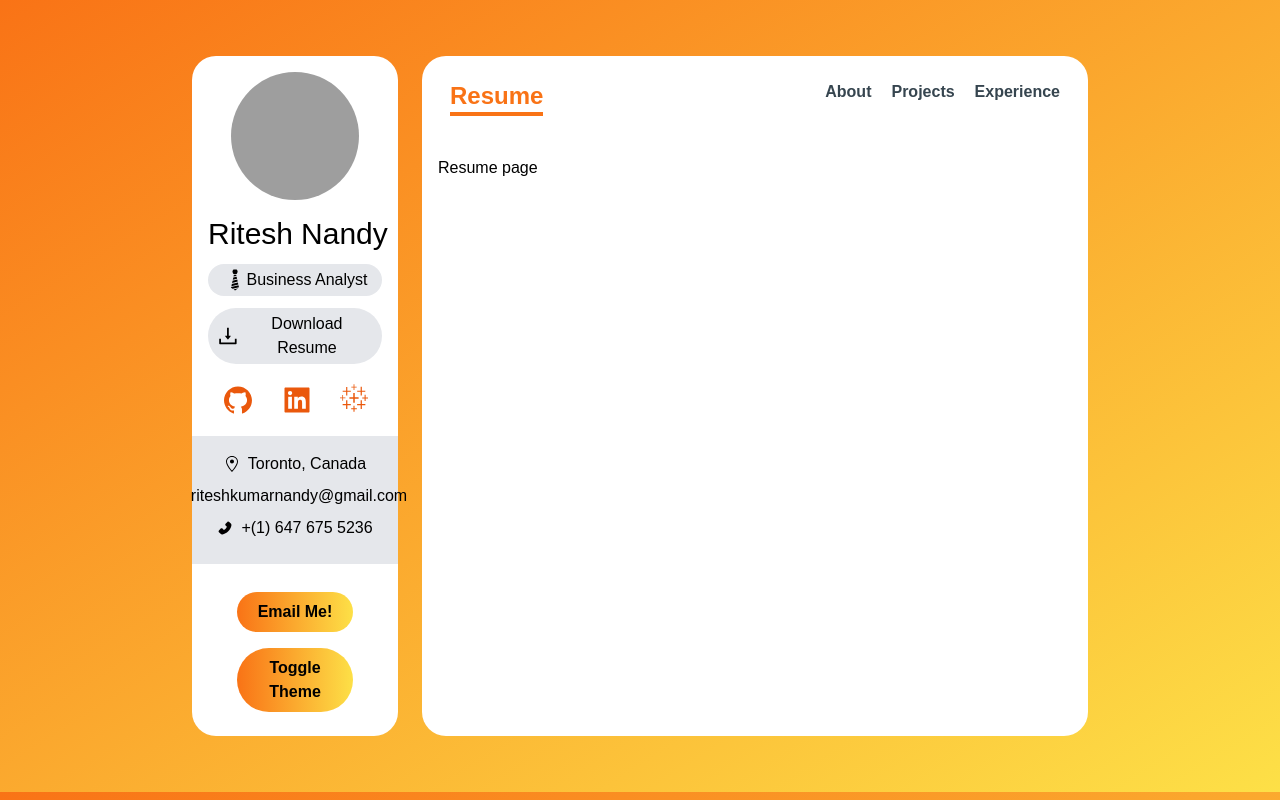
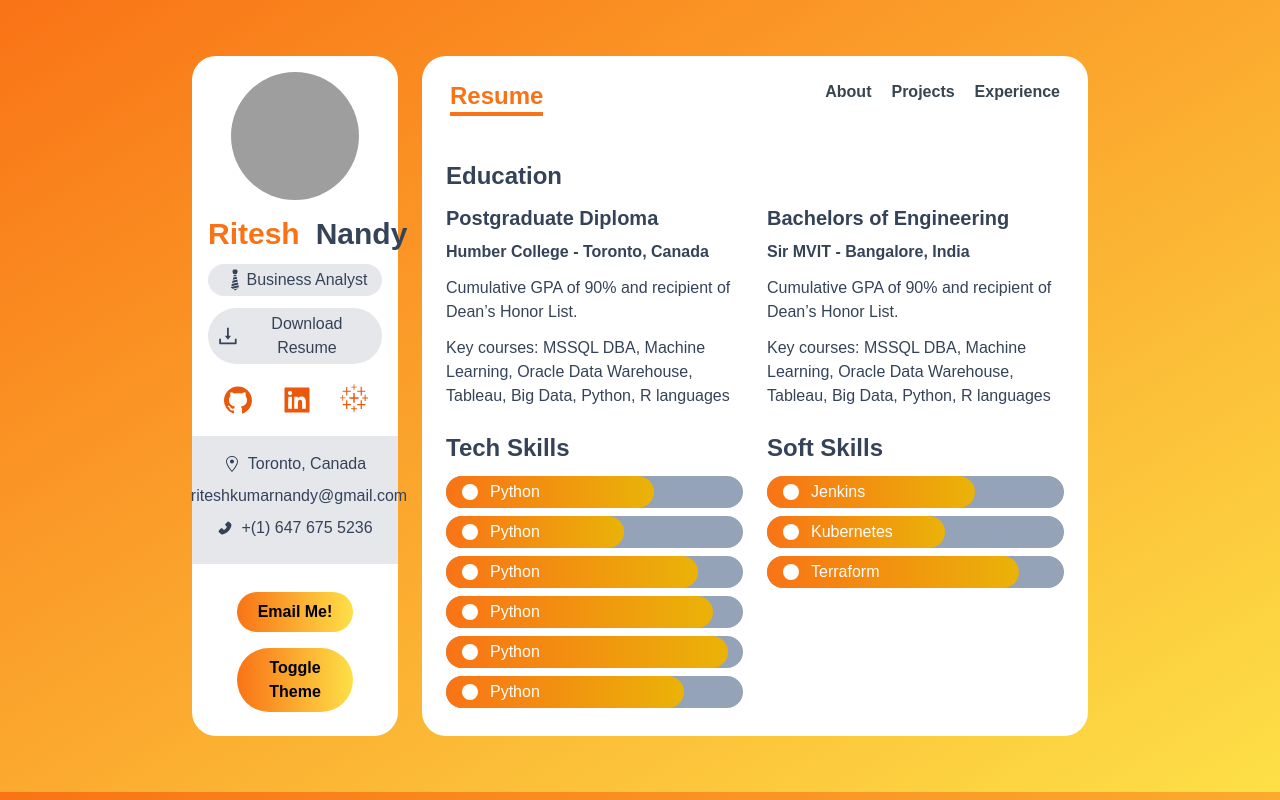
Before and after one commit to RiteshNandy/portfolio, a Next.js app: page /resume in a window 1280 px wide. Built offline with nearby package versions, Linux system fonts and the light colour scheme; grey boxes are pictures that could not be loaded.

Commit message:
resume page completed

```diff
--- /dev/null
+++ b/components/Bar.tsx
@@ -0,0 +1,18 @@
+import { ISkill } from '@/type'
+import React, { FunctionComponent } from 'react'
+
+const Bar:FunctionComponent<{
+    data:ISkill
+}> = ({ data: {Icon,level,name} }) => {
+  return (
+    <div className='my-2 text-white rounded-full bg-slate-400'>
+        <div className="flex items-center px-4 py-1 rounded-full bg-gradient-to-r from-orange-500 to-yellow-500"
+        style={{ width: level}}>
+            <Icon className='mr-3 '/>
+            {name}
+        </div>
+    </div>
+  )
+}
+
+export default Bar
--- a/components/Sidebar.tsx
+++ b/components/Sidebar.tsx
@@ -14,10 +14,10 @@ const Sidebar = () => {
             className='w-32 h-32 mx-auto rounded-full '
         />
         <h3 className='mt-4 space-x-2 text-3xl font-medium font-bold letter-spacing-wide font-Pacifico'>
-            <span className='mr-2 space-x-2'>
+            <span className='mr-2 space-x-2 font-extrabold text-orange-500'>
                 Ritesh
-            </span>
-            Nandy
+            </span >
+            <span className="font-bold">Nandy</span>
         </h3>
 
         <p className='flex items-center justify-center px-2 py-1 my-3 bg-gray-200 rounded-full'>
--- a/data.ts
+++ b/data.ts
@@ -3,7 +3,8 @@ import { SiMicrosoftazure } from 'react-icons/si'
 import { AiOutlineConsoleSql } from 'react-icons/ai'
 import {DiGoogleAnalytics, DiReact} from 'react-icons/di'
 import {FaServer, FaPython} from 'react-icons/fa'
-import { Iservice } from './type'
+import { BsCircleFill } from "react-icons/bs";
+import { Iservice, ISkill } from './type'
 
 
 export const services:Iservice[] = [
@@ -48,3 +49,56 @@ export const services:Iservice[] = [
     }
 
 ]
+
+export const languages:ISkill[] = [
+    {
+        Icon: BsCircleFill,
+        name:'Python',
+        level:'70%'
+    },
+    {
+        Icon: BsCircleFill,
+        name:'Python',
+        level:'60%'
+    },
+    {
+        Icon: BsCircleFill,
+        name:'Python',
+        level:'85%'
+    },
+    {
+        Icon: BsCircleFill,
+        name:'Python',
+        level:'90%'
+    },
+    {
+        Icon: BsCircleFill,
+        name:'Python',
+        level:'95%'
+    },
+    {
+        Icon: BsCircleFill,
+        name:'Python',
+        level:'80%'
+    }
+
+]
+
+export const tools:ISkill[] = [
+    {
+        Icon: BsCircleFill,
+        name:'Jenkins',
+        level:'70%'
+    },
+    {
+        Icon: BsCircleFill,
+        name:'Kubernetes',
+        level:'60%'
+    },
+    {
+        Icon: BsCircleFill,
+        name:'Terraform',
+        level:'85%'
+    }
+
+]
--- a/pages/resume.tsx
+++ b/pages/resume.tsx
@@ -1,9 +1,89 @@
+import Bar from '@/components/Bar'
+import { languages, tools } from '@/data'
 import React from 'react'
 
 const resume = () => {
   return (
-    <div className='p-4'>
-      Resume page
+    <div className='px-6 py-2'>
+
+      {/*Education*/}
+
+      <div className='grid gap-6 md:grid-cols-2'>
+        <div>
+          <h5 className='my-3 text-2xl font-bold'>
+            Education
+          </h5>
+          <div>
+            <h5 className='my-2 text-xl font-bold'>
+              Postgraduate Diploma
+            </h5>
+            <p className='font-semibold'>
+              Humber College - Toronto, Canada
+            </p>
+            <p className='my-3'>
+              Cumulative GPA of 90% and recipient of Dean’s Honor List.
+            </p>
+            <p className='my-3'>
+              Key courses: MSSQL DBA, Machine Learning, Oracle Data Warehouse, Tableau, Big Data, Python, R languages
+            </p>
+          </div>
+
+
+        </div>
+
+
+        <div>
+          <h5 className='my-3 text-2xl font-bold text-white'>
+          Education
+          </h5>
+          <div>
+            <h5 className='my-2 text-xl font-bold'>
+              Bachelors of Engineering
+            </h5>
+            <p className='font-semibold'>
+              Sir MVIT - Bangalore, India
+            </p>
+            <p className='my-3'>
+              Cumulative GPA of 90% and recipient of Dean’s Honor List.
+            </p>
+            <p className='my-3'>
+              Key courses: MSSQL DBA, Machine Learning, Oracle Data Warehouse, Tableau, Big Data, Python, R languages
+            </p>
+          </div>
+
+
+        </div>
+      </div>
+
+
+      {/*Tools and Skills*/}
+
+      <div className='grid gap-6 md:grid-cols-2'>
+
+        <div>
+          <h5 className="my-3 text-2xl font-bold">
+            Tech Skills
+          </h5>
+          <div className="my-2">
+            {
+              languages.map(Language=><Bar data={Language} key={Language.name}/>)
+            }
+          </div>
+        </div>
+
+        <div>
+          <h5 className="my-3 text-2xl font-bold">
+            Soft Skills
+          </h5>
+          <div className="my-2">
+            {
+              tools.map(Tool=><Bar data={Tool} key={Tool.name}/>)
+            }
+          </div>
+        </div>
+
+      </div>
+
     </div>
   )
 }
--- a/styles/globals.css
+++ b/styles/globals.css
@@ -26,4 +26,5 @@ body {
     rgb(var(--background-start-rgb));
   background-color: black;
   font-family: sans-serif;
+  color: #354358;
 }
--- a/type.ts
+++ b/type.ts
@@ -5,3 +5,9 @@ export interface Iservice {
   about: string,
   Icon: IconType
 }
+
+export interface ISkill {
+  name: string,
+  level: string,
+  Icon: IconType
+}
```
